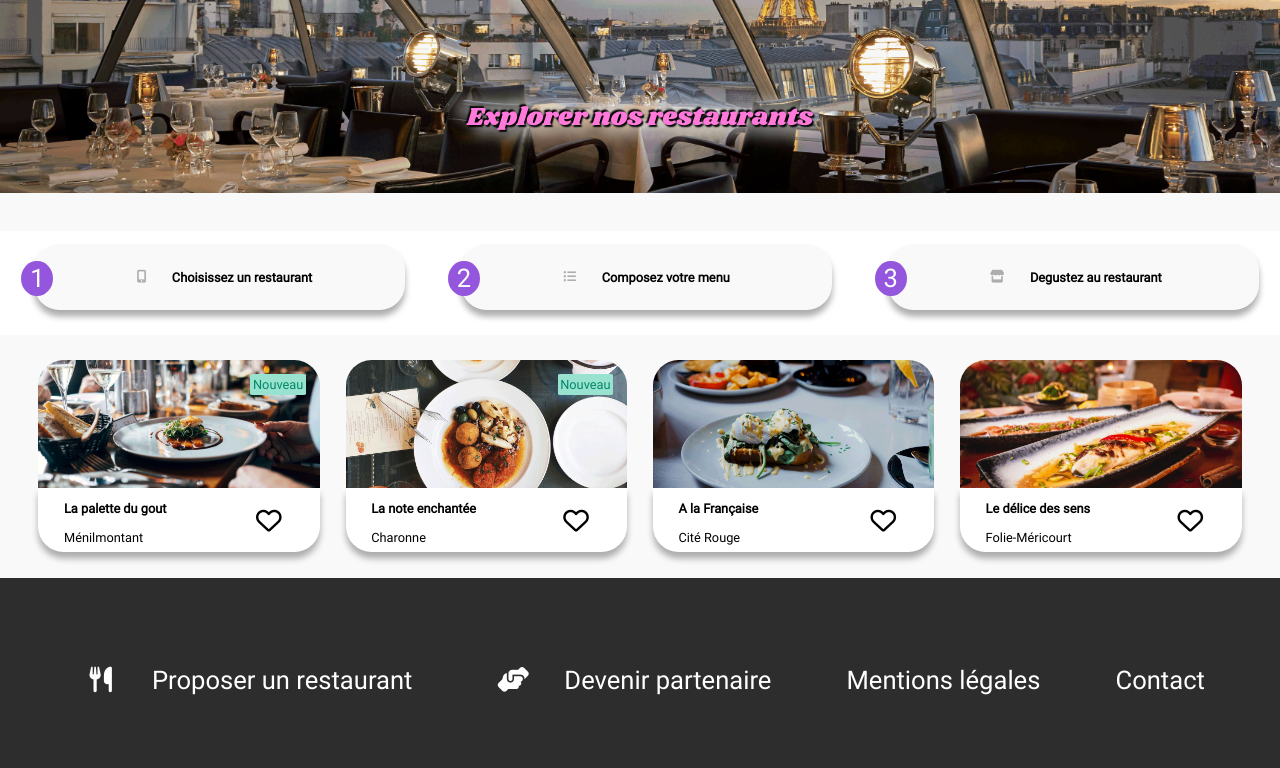
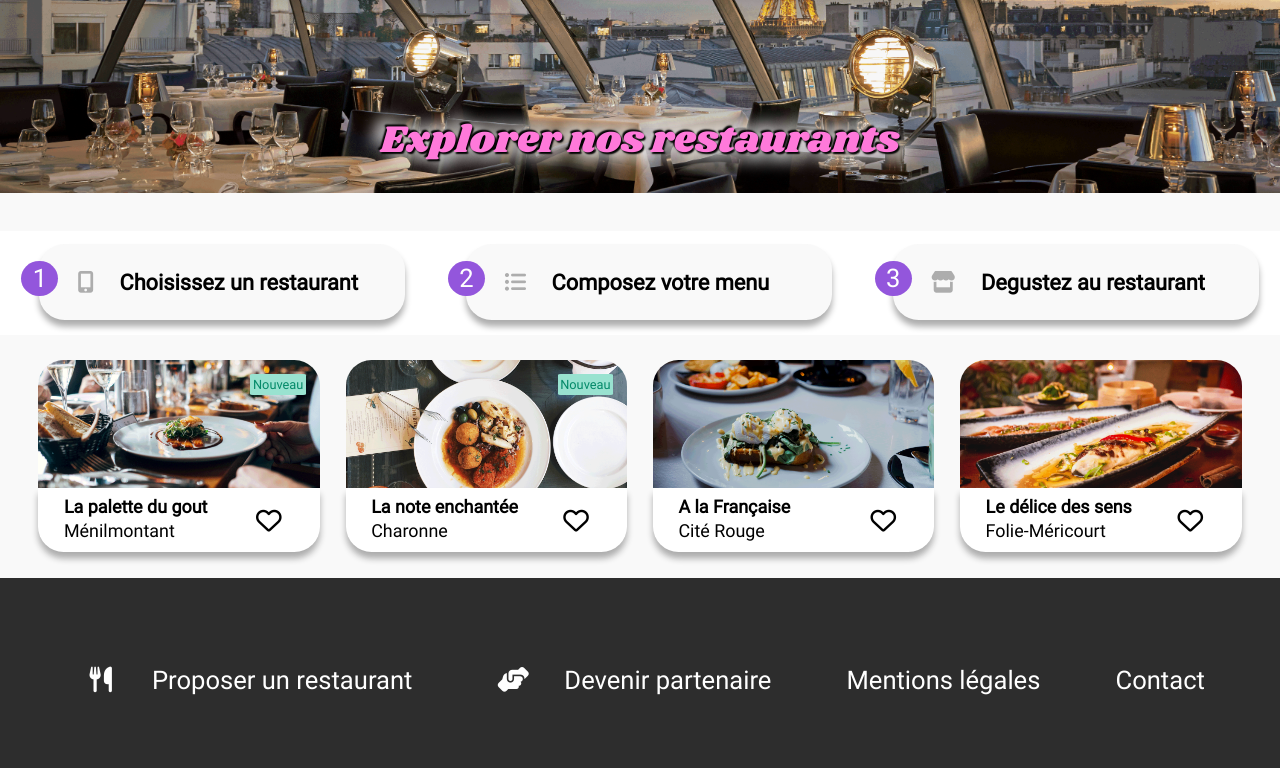
Before and after one commit to ClementBenezech/ClementBenezech_03_04042021, a website: page index.html in a window 1280 px wide. Shown: the part 310-1078 px from the top of the page. Drawn offline with Linux system fonts and the light colour scheme.

Commit message:
improved accessibility and looks with enlarged font on the front page

```diff
--- a/sass/components/_buttons.scss
+++ b/sass/components/_buttons.scss
@@ -12,7 +12,7 @@
     /*padding: 0.1 * $font-size-small;*/
     padding: 0;
     margin: 0;
-    font-size: $font-size-small;
+    font-size: 1.5 * $font-size-small;
     border-radius: 0.5 * $font-size-small;
     background: transparent;
     color: saturate($color-secondary, 90%);
--- a/sass/layout/_container.scss
+++ b/sass/layout/_container.scss
@@ -57,7 +57,7 @@
     font-size: 1.5 * $font-size-regular;
     font-family: "Roboto-Bold";
     @include desktop-only {
-      @include font-size-margin($font-size-small, 0.1 * $font-size-small);
+      @include font-size-margin(2 * $font-size-small, 0.1 * $font-size-small);
       color: $color-text-light;
       text-shadow: 0 0 1.5 * $font-size-small black;
     }
@@ -66,7 +66,7 @@
     font-size: $font-size-regular;
     font-family: "Roboto-Thin";
     @include desktop-only {
-      @include font-size-margin($font-size-extra-small, 0.1 * $font-size-small);
+      @include font-size-margin($font-size-small, 0.1 * $font-size-small);
       font-family: "Roboto";
       color: $color-text-light;
       text-shadow: 0 0 1 * $font-size-small black;
@@ -88,9 +88,6 @@
   &__step-container {
     @include display-flex-row-center;
     width: 90vw;
-    & > * {
-      font-size: $font-size-regular;
-    }
     @include desktop-only {
       width: 30vw;
       @include font-size-margin($font-size-small, 0 * $font-size-small);
@@ -134,8 +131,9 @@
     @include desktop-only {
       height: 100%;
       margin-left: -0.75 * $font-size-small;
+      padding-left: 1.5 * $font-size-small;
       width: 3.5vw;
-      font-size: 0.5 * $font-size-small;
+      font-size: 0.85 * $font-size-small;
       align-content: center;
       & > * {
         @include step-content-margin($font-size-small);
@@ -244,7 +242,7 @@
       padding-left: $font-size-small;
       border-radius: 0px 0px $font-size-small $font-size-small;
       & > * {
-        font-size: 0.5 * $font-size-small;
+        font-size: 0.7 * $font-size-small;
       }
     }
   }
@@ -253,7 +251,7 @@
     height: 25%;
     margin: 1 * $font-size-regular 0;
     @include desktop-only {
-      margin: 0.5 * $font-size-small 0;
+      margin: 0.3 * $font-size-small 0;
     }
   }
   &__result-location {
```
Also changed, not shown: public/css/prefixed/style.css, public/css/style.css, 1 other file.
